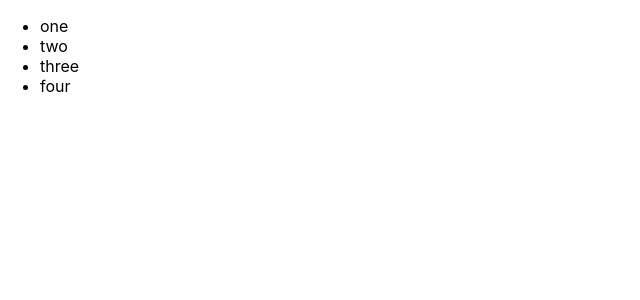
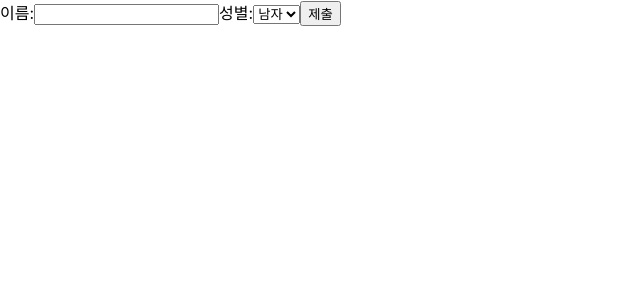
Before and after one commit to Jisun-K/react-practice, a React (Create React App) app: page / in a window 1280 px wide. Shown: the top 300 px of the page, without its empty margins (0-640 px from the left). Built offline with nearby package versions, Linux system fonts and the light colour scheme.

Commit message:
** 2025.03.06 chaper_11 + Form, Controlled Component + SignUp

```diff
--- /dev/null
+++ b/src/chaper_11/SignUp.jsx
@@ -0,0 +1,39 @@
+import { useState } from "react";
+
+function SignUp(props) {
+    const [name, setName] = useState('');
+    const [gender, setGender] = useState("남자");
+
+    const handleChangeName = (event) => {
+        setName(event.target.value);
+    };
+
+    const handleChangeGender = (event) => {
+        setGender(event.target.value);
+    };
+
+    const handleSubmit = (event) => {
+        alert(`이름: ${name}, 성별: ${gender}`);
+        event.preventDefault();
+        // setName("");
+    }
+
+    return (
+        <form onSubmit={handleSubmit}>
+            <label>
+                이름:
+                <input type="text" value={name} onChange={handleChangeName} />
+            </label>
+            <label>
+                성별:
+                <select value={gender} onChange={handleChangeGender}>
+                    <option value="남자">남자</option>
+                    <option value="여자">여자</option>
+                </select>
+            </label>
+            <button type="submit">제출</button>
+        </form>
+    )
+}
+
+export default SignUp;
--- a/src/index.js
+++ b/src/index.js
@@ -6,12 +6,13 @@
 
 import LendingPage from './chapter_09/LendingPage';
 import AttendanceBook from './chaper_10/AttendanceBook';
+import SignUp from './chaper_11/SignUp';
 
 const root = ReactDOM.createRoot(document.getElementById('root'));
 
 root.render(
   <React.StrictMode>
-    <AttendanceBook />
+    <SignUp />
   </React.StrictMode>
 );
 
```
